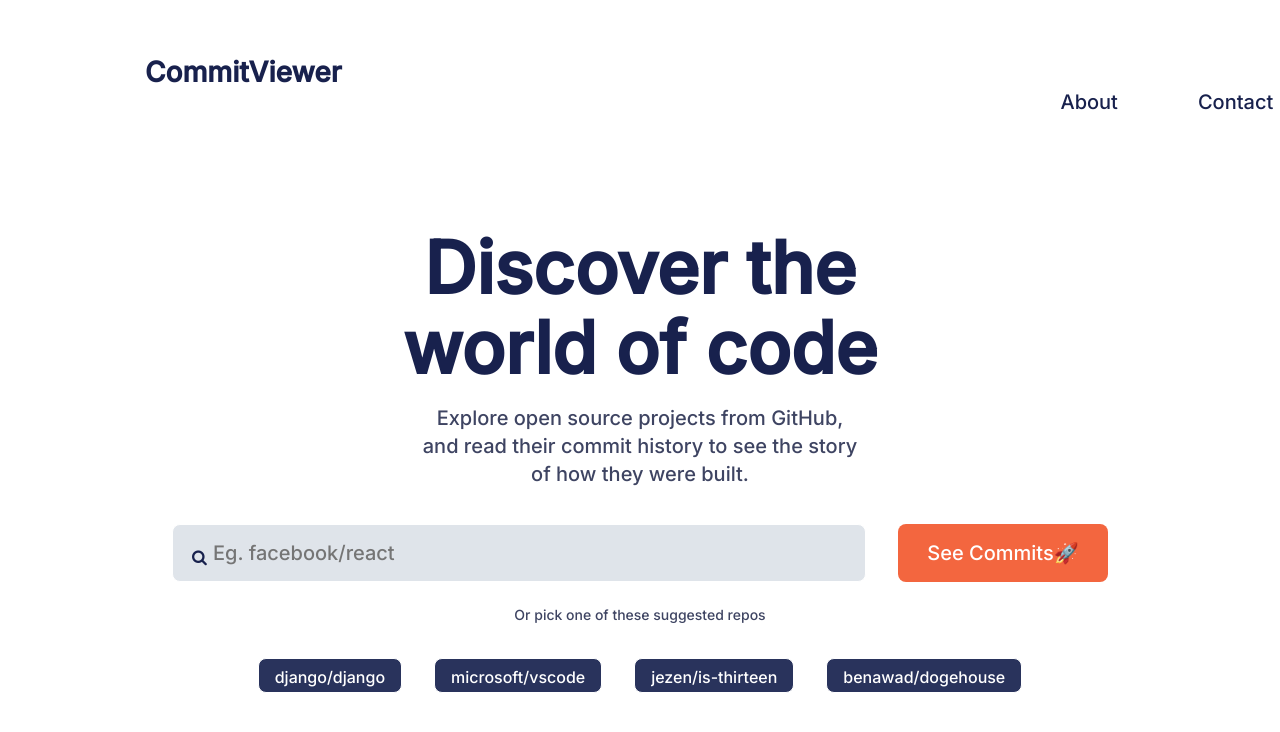
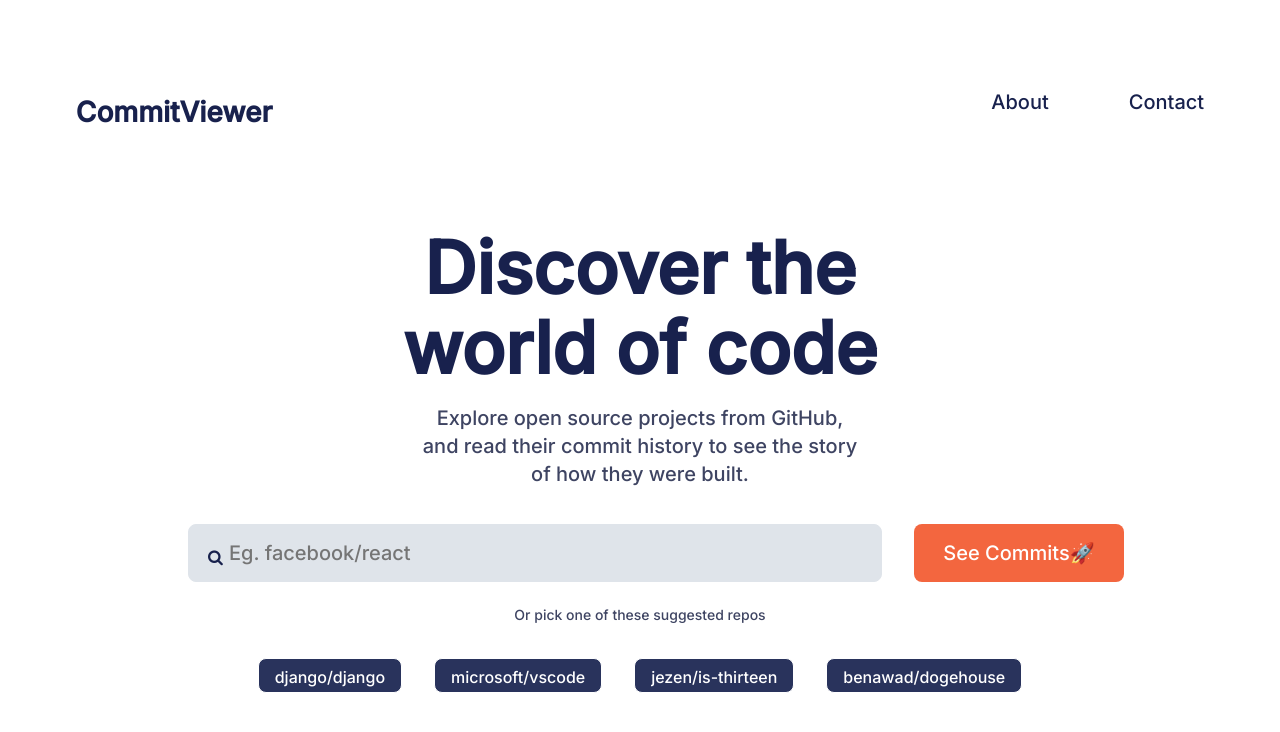
Before and after one commit to Layconnn/Commit-Viewer-App, a React (Vite) app: page / in a window 1280 px wide. Shown: the top 732 px of the page. Built offline with nearby package versions, Linux system fonts and the light colour scheme; no server answers.

Commit message:
adding api search inputs to other pages

```diff
--- a/src/components/Buttons/seeCommits.jsx
+++ b/src/components/Buttons/seeCommits.jsx
@@ -1,6 +1,6 @@
 import React, { useEffect, useState } from 'react'
 import api from '../../api/api';
-import { useLocation, useNavigate } from 'react-router-dom';
+import { useNavigate } from 'react-router-dom';
 
 function SeeCommits(props) {
   const {repo} = props;
--- /dev/null
+++ b/src/components/searchCommitInputs.jsx
@@ -0,0 +1,21 @@
+import Input from "./Inputs/input";
+import SeeCommits from "./Buttons/seeCommits";
+import { React, useState } from 'react'
+
+function SearchCommitInputs() {
+  const [ repo, setRepo ] = useState('')
+
+  const handleChange = (e) => {
+    setRepo(e.target.value)
+  }
+  return (
+    <>
+        <div className="form">
+            <Input onChange={handleChange} className="search-input" placeholder="Eg. facebook/react" />
+            <SeeCommits text="See Commits🚀" repo={repo} />
+        </div>
+    </>
+  )
+}
+
+export default SearchCommitInputs
--- a/src/pages/home.jsx
+++ b/src/pages/home.jsx
@@ -1,20 +1,10 @@
 import React from 'react'
 import HomeHeader from '../components/Header/homeHeader'
 import CommitsButton from '../components/Buttons/commitsButton'
-import SeeCommits from '../components/Buttons/seeCommits'
-import Input from '../components/Inputs/input'
-import { useState } from 'react'
+import SearchCommitInputs from '../components/searchCommitInputs'
 import { useNavigate } from 'react-router-dom'
-import api from '../api/api'
 
 function Home() {
-
-  const [ commit, setCommit ] = useState('')
-  const [ repo, setRepo ] = useState('')
-
-  const handleChange = (e) => {
-    setRepo(e.target.value)
-  }
 
   const router = useNavigate()
 
@@ -26,10 +16,7 @@ function Home() {
           <h1 className='first-text'>Discover the world of code</h1>
           <p className='second-text'>Explore open source projects from GitHub, and read their commit history to see the story of how they were built.</p>
         </div>
-        <div className='input-button'>
-            <Input onChange={handleChange} className="search-input" placeholder="Eg. facebook/react" />
-            <SeeCommits text="See Commits🚀" repo={repo} />
-        </div>
+        <SearchCommitInputs />
         <p className='option'>Or pick one of these suggested repos</p>
         <div className='buttons'>
           <CommitsButton className="initial-button" text="django/django" />
--- a/src/pages/loadingPage.jsx
+++ b/src/pages/loadingPage.jsx
@@ -1,31 +1,20 @@
 import React from 'react'
-import Input from '../components/Inputs/input'
-import SeeCommits from '../components/Buttons/seeCommits'
+import SearchCommitInputs from '../components/searchCommitInputs'
 import { useState } from 'react'
+import { useLocation } from 'react-router-dom'
 
 function LoadingPage() {
 
-  const [ commit, setCommit ] = useState('')
-
-  const handleChange = (e) => {
-    setCommit(e.target.value)
-  }
-
   return (
     <>
-     <div className='loading-head'>
-            <h2>CommitViewer</h2>
-            <div className='inline-form'>
-              <Input onChange={handleChange} className="top-input" placeholder="microsoft/vscode" />
-              <SeeCommits text="See Commits🚀"/>
-            </div>
-      </div>
-      <div>
-        <div>
+      <div className='loading-head'>
+              <h2>CommitViewer</h2>
+              <SearchCommitInputs />
+        </div>
+          <div>
             <h1 className='microsoft'>microsoft/vscode</h1>
             <p className='action'>Loading...</p>
-        </div>
-      </div>
+          </div>
     </>
   )
 }
--- a/src/pages/viewCommitsPage.jsx
+++ b/src/pages/viewCommitsPage.jsx
@@ -1,21 +1,15 @@
-import React, { useEffect } from 'react'
-import Input from '../components/Inputs/input'
-import SeeCommits from '../components/Buttons/seeCommits'
-import { useState } from 'react'
+import { React, useState, useEffect } from 'react'
+import SearchCommitInputs from '../components/searchCommitInputs'
 import { useLocation } from 'react-router-dom'
 
+
 function ViewCommitsPage() {
+  const [ commits, setCommits ] = useState([])
 
-  const [ commit, setCommit ] = useState('')
-  const [ commits, setCommits ] = useState([])
 
   const location = useLocation();
 
-  const handleChange = (e) => {
-    setCommit(e.target.value)
-  }
-
-  useEffect(() => {
+  useEffect ( () =>{
     setCommits(location.state.commits)
   }, [])
 
@@ -24,10 +18,7 @@ function ViewCommitsPage() {
     <>
         <div className='commit-head'>
             <h2>CommitViewer</h2>
-            <div className='form'>
-              <Input onChange={handleChange} className="head-input" placeholder="microsoft/vscode" />
-              <SeeCommits text="See Commits🚀"/>
-            </div>
+            <SearchCommitInputs />
         </div>
         <div>
           <h3>microsoft/vscode</h3>
--- a/src/styles/components/Header/home-header.scss
+++ b/src/styles/components/Header/home-header.scss
@@ -6,16 +6,19 @@ $myColor: #18214D;
 .layout{
     display: flex;
     padding: 40px 145px 40px;
+    justify-content: center;
 }
 
 .info{
     display: flex;
-    margin-left: 719px;
+    padding-left: 719px;
+    padding-top: 0;
 }
 
 .app-name{
     font-family: Inter, sans-serif;
     height: 34px;
+    padding-top: 40px;
     font-weight: 700;
     font-size: 28px;
     color: $myColor;
@@ -31,7 +34,7 @@ $myColor: #18214D;
 .contact-info{
     color: $myColor;
     font-family: Inter, sans-serif;
-    margin-left: 80px;
+    padding-left: 80px;
     font-weight: 400;
     font-size: 20px;
 }
--- /dev/null
+++ b/src/styles/components/search-commit-inputs.scss
@@ -0,0 +1,19 @@
+.form{
+    display: flex;
+    padding-left: 32px;
+    justify-content: center;
+    gap: 2rem;
+}
+.search-input{
+    padding-left: 40px;
+    font-family: Inter, sans-serif;
+    width: 694px;
+    height: 58px;
+    border: 1px solid #DFE4EA;
+    outline: none;
+    font-size: 20px;
+    font-weight: 400;
+    border-radius: 8px;
+    background-color: #DFE4EA;
+    margin-bottom: 24px;
+}
--- a/src/styles/global.scss
+++ b/src/styles/global.scss
@@ -6,6 +6,7 @@
 
 //inputs
 @import './components/Inputs/input.scss';
+@import './components/search-commit-inputs.scss';
 
 //pages
 @import './pages/home.scss';
--- a/src/styles/pages/home.scss
+++ b/src/styles/pages/home.scss
@@ -95,19 +95,6 @@ $myColor: #18214D;
     padding: 8px 16px;
     padding-bottom: 8px;
 }
-.search-input{
-    padding-left: 40px;
-    font-family: Inter, sans-serif;
-    width: 694px;
-    height: 58px;
-    border: 1px solid white;
-    outline: none;
-    font-size: 20px;
-    font-weight: 400;
-    border-radius: 8px;
-    background-color: #DFE4EA;
-    margin-bottom: 24px;
-}
 @media (max-width: 460px){
     .first-text{
         margin: auto;
--- a/src/styles/pages/loading-page.scss
+++ b/src/styles/pages/loading-page.scss
@@ -27,7 +27,7 @@ h2{
     padding-left: 40px;
     height: 58px;
     font-size: 20px;
-    border: 1px solid #DFE4EA;
+    border-color: inherit;
     outline: none;
     font-weight: 400;
     border-radius: 8px;
@@ -38,6 +38,7 @@ h2{
 .microsoft{
     text-align: center;
     font-size: 36px;
+    padding-top: 30px;
     font-weight: 600;
     color: $myColor;
     font-family: Inter, sans-serif;
@@ -45,5 +46,29 @@ h2{
 .action{
     color: $myColor;
     font-size: 20px;
+    padding-top: 10px;
     font-family: Inter, sans-serif;
 }
+.profiles{
+    width: 160px;
+    text-align: center;
+    padding-left: 100px;
+}
+.update-container{
+    display: flex;
+    justify-content: space-around;
+    margin-bottom: 60px;
+}
+.profile-container{
+    width: 60px;
+    height: 60px;
+    background-color: #C4C4C4;
+    border-radius: 50%;
+    margin: auto;
+    margin-bottom: 10px;
+}
+.person-name{
+    font-size: 22px;
+    color: $myColor;
+    margin-top: 0;
+}
--- a/src/styles/pages/view-commits-page.scss
+++ b/src/styles/pages/view-commits-page.scss
@@ -13,25 +13,6 @@ h2{
     font-weight: 700px;
     font-family: Inter, sans-serif;
 }
-.form{
-    display: flex;
-    padding-left: 32px;
-    gap: 2rem;
-}
-.head-input{
-    font-family: Inter, sans-serif;
-    width: 666px;
-    color: $myColor;
-    padding-left: 40px;
-    border: 1px solid #DFE4EA;
-    outline: none;
-    height: 58px;
-    font-size: 20px;
-    font-weight: 400;
-    border-radius: 8px;
-    background-color: #DFE4EA;
-}
-
 h3{
     font-size: 36px;
     font-weight: 600;
```
